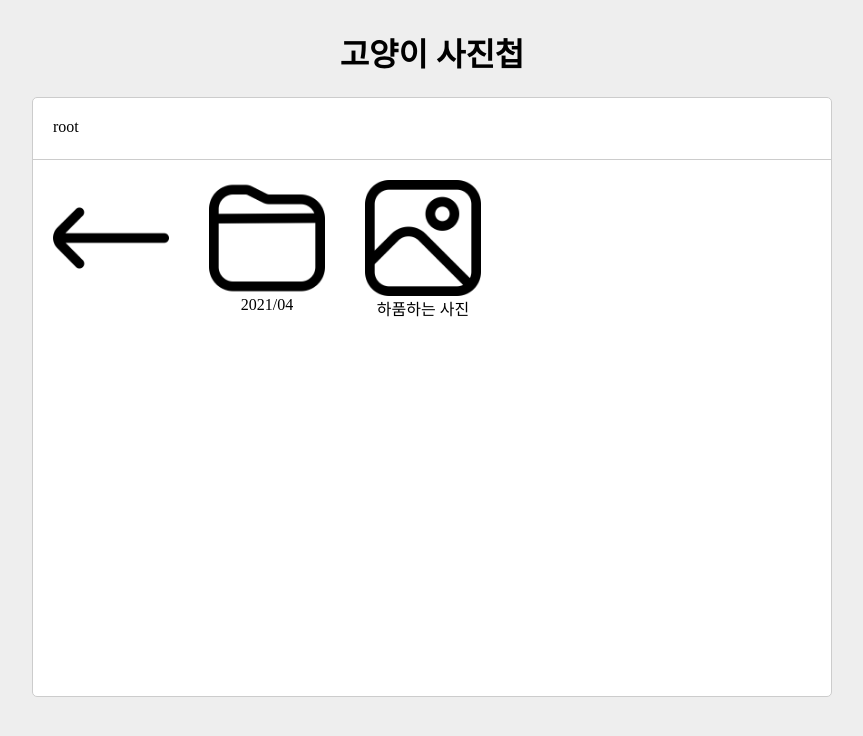
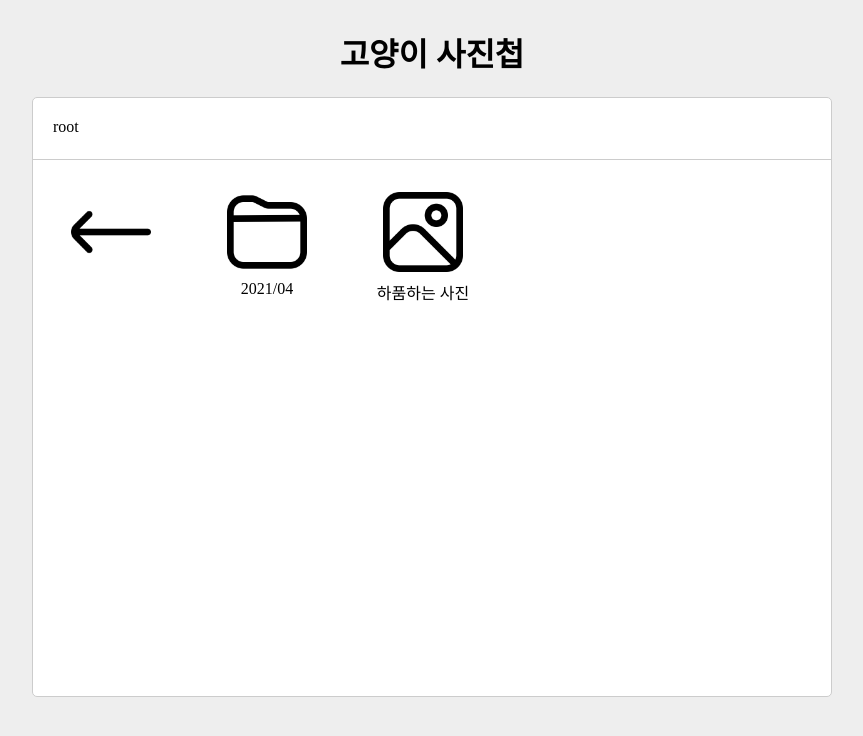
Before and after one commit to eunddodi/JSKitty, a website with bundled scripts: page index.html in a window 1280 px wide. Shown: the whole page, without its empty margins (208-1071 px from the left). Built offline with nearby package versions, Linux system fonts and the light colour scheme; no server answers.

Commit message:
feat: Add style to imgs

```diff
--- a/src/styles/style.css
+++ b/src/styles/style.css
@@ -33,7 +33,14 @@ body {
   text-align: center;
   display: flex;
   flex-direction: column;
+  align-items: center;
   word-break: keep-all;
+}
+
+.Node > img {
+  width: 80px;
+  margin-top: 12px;
+  margin-bottom: 8px;
 }
 
 .Breadcrumb {
@@ -49,11 +56,11 @@ body {
 }
 
 .Breadcrumb > div::after {
-  content: " -";
+  content: ' -';
 }
 
 .Breadcrumb > div:last-child::after {
-  content: "";
+  content: '';
 }
 
 .Modal {
```
